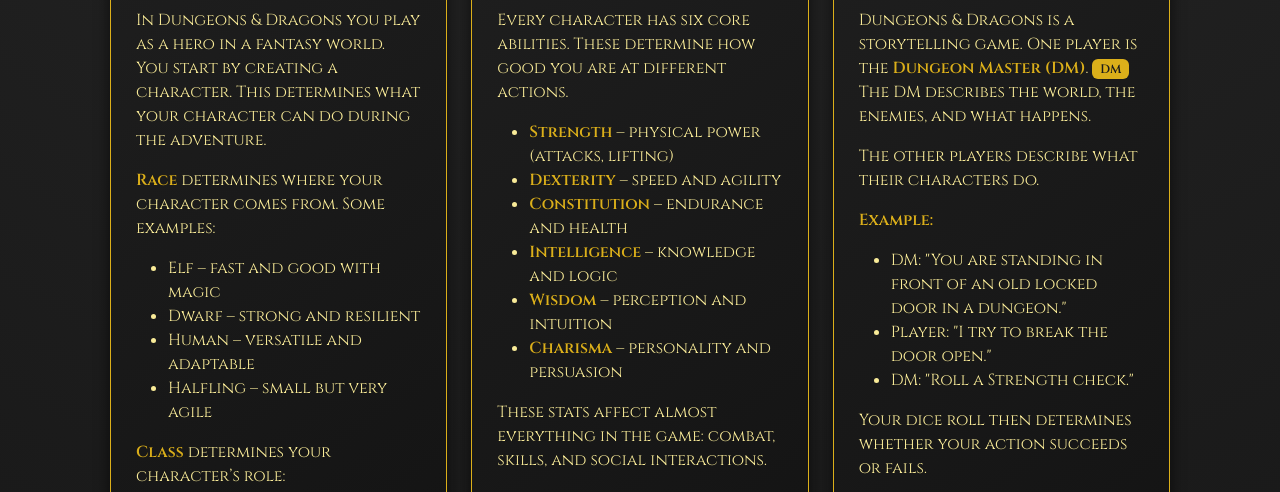
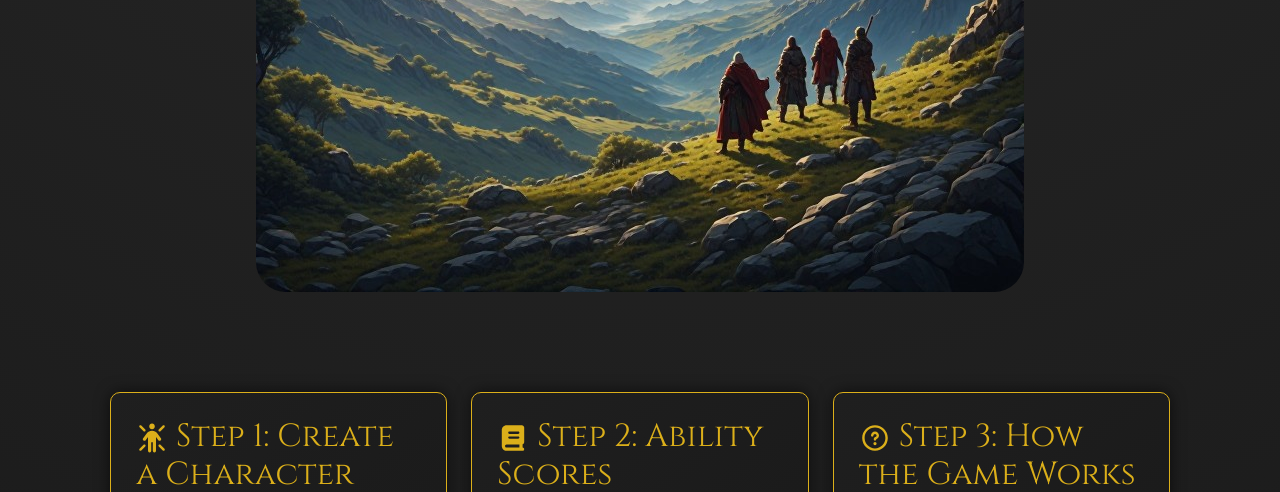
Before and after one commit to AyrtonVanGorp/2025-2026-Fullstack-FE-RETAKE-ITF4-AYRTON, a plain HTML site: page Ayrton/student2page1.html in a window 1280 px wide. Shown: the part 779-1271 px from the top of the page. Drawn offline with Linux system fonts and the light colour scheme.

Commit message:
Afbeeldingen toegevoegd

```diff
--- a/Ayrton/css/student2.css
+++ b/Ayrton/css/student2.css
@@ -164,6 +164,10 @@
 
         p {
             color: var(--primary);
+        }
+
+        img {
+            border-radius: 30px;
         }
 
         @media (max-width: 767px) {
--- a/Ayrton/student2page1.html
+++ b/Ayrton/student2page1.html
@@ -124,6 +124,7 @@
             In this game, you create a hero, go on adventures,
             and experience a story together with other players.
         </p>
+        <img src="Images/DnD_Epic_Horizon.jpg" alt="The Chaotic Four looking towards the horizon">
     </section>
     <section class="container" aria-label="Dungeons & Dragons tutorial steps">
         <div class="row g-4">
```
Also changed, not shown: Ayrton/student2page2.html (+1 -0 lines), Ayrton/Images/Cloaked_Figure.jpg (added), Ayrton/Images/DnD_Epic_Horizon.jpg (added).
